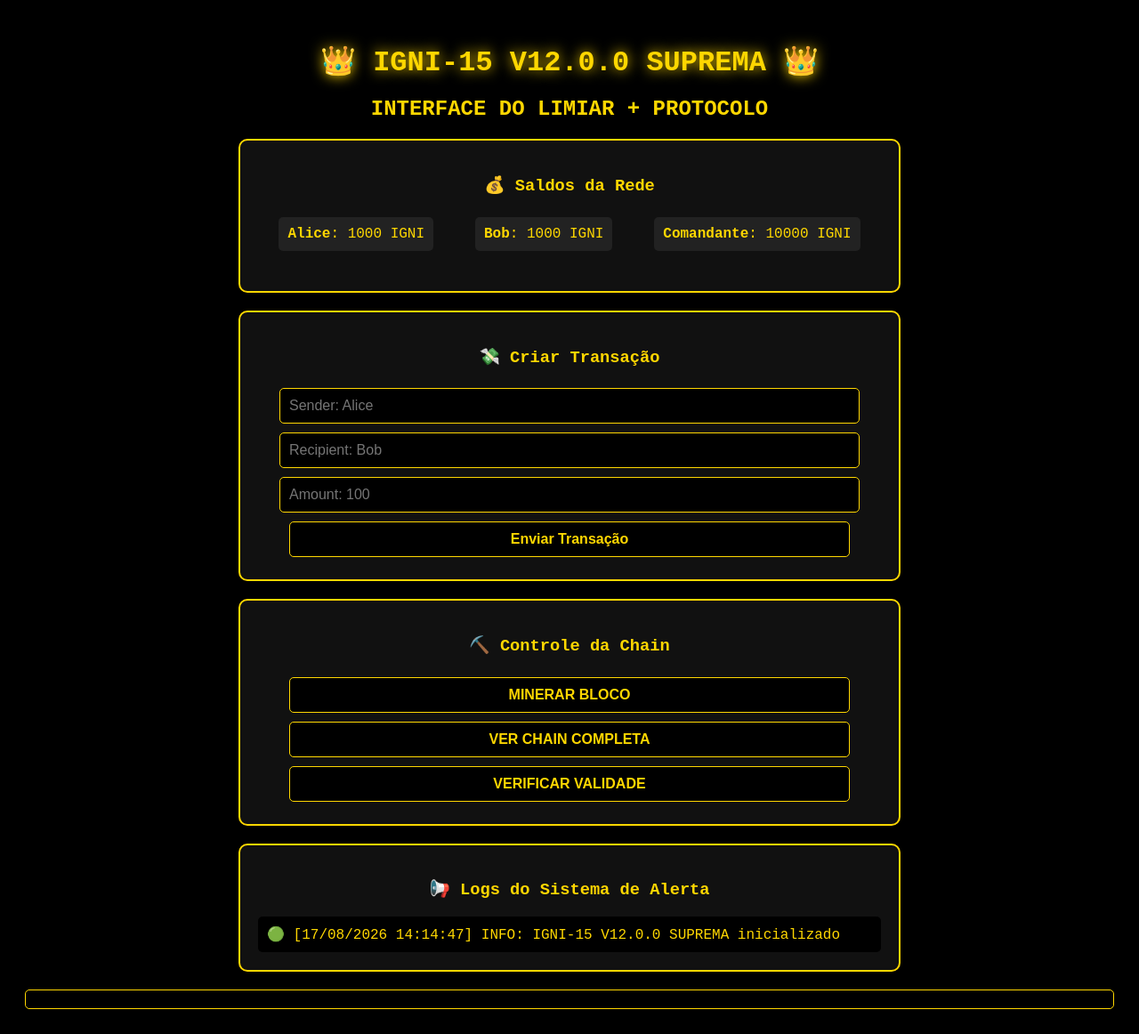
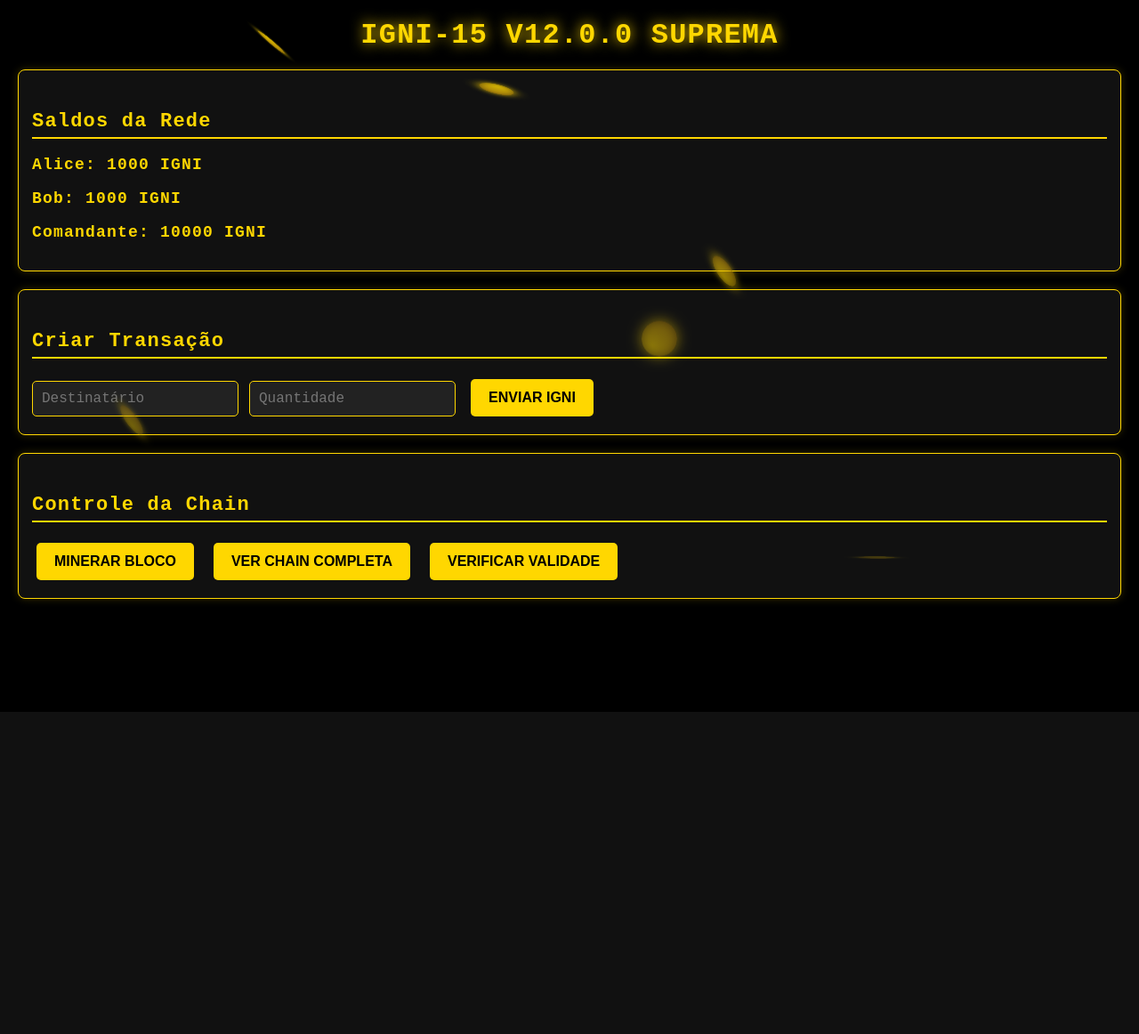
Before and after one commit to jairbpv/IGNI-15-LIMIAR-, a Flask app: page / in a window 1280 px wide. Shown: the whole page at 89% size. After the commit the page ends 800 px from the top, so only its background shows below. Run offline with Flask 3, Linux system fonts and the light colour scheme.

Commit message:
Atualizar o index.html

```diff
--- a/templates/index.html
+++ b/templates/index.html
@@ -1,159 +1,143 @@
+
 <!DOCTYPE html>
-<html lang="pt-br">
+<html lang="pt-BR">
 <head>
 <meta charset="UTF-8">
-<title>IGNI-15 V12.0.0 SUPREMA - Interface do Limiar</title>
+<meta name="viewport" content="width=device-width, initial-scale=1.0">
+<title>IGNI-15 V12.0.0 SUPREMA</title>
 <style>
+    /* IGNI-15 THEME MILITAR */
     body {
-    background: #000;
+        background: #000000;
         color: #FFD700;
         font-family: 'Courier New', monospace;
+        font-size: 18px; /* FONTE MAIOR */
+        letter-spacing: 1.2px;
+        font-weight: bold;
+        margin: 20px;
+        overflow-x: hidden;
+    }
+
+    h1 {
+        font-size: 32px; /* TÍTULO GRANDE */
+        text-shadow: 0 0 15px #FFD700;
         text-align: center;
-    padding: 20px;
+        margin-bottom: 20px;
     }
-h1 {
-    text-shadow: 0 0 15px #FFD700;
-    margin-bottom: 5px;
+
+    h2 {
+        font-size: 22px;
+        border-bottom: 2px solid #FFD700;
+        padding-bottom: 5px;
+        margin-top: 30px;
     }
-.container {
-    border: 2px solid #FFD700;
-    padding: 20px;
-    max-width: 700px;
-    margin: 20px auto;
-    border-radius: 10px;
+
+    .card {
         background: #111;
+        border: 1px solid #FFD700;
+        padding: 15px;
+        border-radius: 8px;
+        margin-bottom: 20px;
+        box-shadow: 0 0 10px rgba(255, 215, 0, 0.2);
     }
-input, button {
-    background-color: #000;
+
+    button {
+        font-size: 16px;
+        font-weight: bold;
+        padding: 12px 20px;
+        background: #FFD700;
+        color: #000;
+        border: none;
+        border-radius: 5px;
+        cursor: pointer;
+        margin: 5px;
+        transition: 0.3s;
+    }
+
+    button:hover {
+        box-shadow: 0 0 20px #FFD700;
+        transform: scale(1.05);
+    }
+
+    input {
+        font-size: 16px;
+        padding: 10px;
+        background: #222;
         color: #FFD700;
         border: 1px solid #FFD700;
-    padding: 10px;
-    margin: 5px;
-    width: 90%;
         border-radius: 5px;
-    font-size: 16px;
+        font-family: 'Courier New', monospace;
     }
-button {
-    cursor: pointer;
-    font-weight: bold;
+
+    /* MOEDAS 3D CAINDO */
+    .moeda {
+        position: fixed;
+        top: -50px;
+        width: 40px;
+        height: 40px;
+        background: radial-gradient(circle at 30% 30%, #FFD700, #B8860B);
+        border-radius: 50%;
+        box-shadow: 0 0 15px #FFD700, inset 0 0 10px rgba(0,0,0,0.4);
+        animation: cair linear forwards;
+        z-index: 9999;
+        transform-style: preserve-3d;
     }
-button:hover {
-    background-color: #FFD700;
-    color: #000;
-}
-#resultado {
-    margin-top: 20px;
-    white-space: pre-wrap;
-    text-align: left;
-    background: #000;
-    padding: 10px;
-    border-radius: 5px;
-    border: 1px solid #FFD700;
-}
-.saldo {
-    display: flex;
-    justify-content: space-around;
-    margin-bottom: 20px;
-    flex-wrap: wrap;
-}
-.saldo-item {
-    background: #222;
-    padding: 10px;
-    border-radius: 5px;
-    margin: 5px;
-}
-#logs {
-    text-align: left;
-    max-height: 200px;
-    overflow-y: auto;
-    background: #000;
-    padding: 10px;
-    border-radius: 5px;
+
+    @keyframes cair {
+        0% { transform: translateY(-50px) rotateY(0deg) rotateX(0deg); opacity: 1; }
+        100% { transform: translateY(110vh) rotateY(720deg) rotateX(360deg); opacity: 0; }
     }
 </style>
 </head>
 <body>
-<h1>👑 IGNI-15 V12.0.0 SUPREMA 👑</h1>
-<h2>INTERFACE DO LIMIAR + PROTOCOLO</h2>
 
-<div class="container">
-<h3>💰 Saldos da Rede</h3>
-<div id="saldos" class="saldo">Carregando...</div>
+<h1>IGNI-15 V12.0.0 SUPREMA</h1>
+
+<div class="card">
+    <h2>Saldos da Rede</h2>
+    <p>Alice: 1000 IGNI</p>
+    <p>Bob: 1000 IGNI</p>
+    <p>Comandante: 10000 IGNI</p>
 </div>
 
-<div class="container">
-<h3>💸 Criar Transação</h3>
-<input type="text" id="sender" placeholder="Sender: Alice">
-<input type="text" id="recipient" placeholder="Recipient: Bob">
-<input type="number" id="amount" placeholder="Amount: 100">
-<button onclick="criarTransacao()">Enviar Transação</button>
+<div class="card">
+    <h2>Criar Transação</h2>
+    <input type="text" placeholder="Destinatário">
+    <input type="number" placeholder="Quantidade">
+    <button onclick="soltarMoedas()">ENVIAR IGNI</button>
 </div>
 
-<div class="container">
-<h3>⛏️ Controle da Chain</h3>
-<button onclick="minerar()">MINERAR BLOCO</button>
-<button onclick="verChain()">VER CHAIN COMPLETA</button>
-<button onclick="verificar()">VERIFICAR VALIDADE</button>
+<div class="card">
+    <h2>Controle da Chain</h2>
+    <button onclick="soltarMoedas()">MINERAR BLOCO</button>
+    <button>VER CHAIN COMPLETA</button>
+    <button>VERIFICAR VALIDADE</button>
 </div>
 
-<div class="container">
-<h3>📢 Logs do Sistema de Alerta</h3>
-<div id="logs">Carregando logs...</div>
-</div>
+<script>
+    // FUNÇÃO PARA SOLTAR MOEDAS 3D
+    function criarMoeda() {
+        const moeda = document.createElement('div');
+        moeda.classList.add('moeda');
+        moeda.style.left = Math.random() * window.innerWidth + 'px';
+        moeda.style.animationDuration = 3 + Math.random() * 3 + 's';
+        document.body.appendChild(moeda);
 
-<div id="resultado"></div>
+        setTimeout(() => {
+            moeda.remove();
+        }, 6000);
+    }
 
-<script>
-const API_URL = window.location.origin;
-
-async function atualizar() {
-    try {
-        const res = await fetch(API_URL + '/chain');
-        const data = await res.json();
-
-        // Atualiza Saldos
-        document.getElementById('saldos').innerHTML = Object.entries(data.saldos)
-            .map(([k,v]) => `<div class="saldo-item"><b>${k}</b>: ${v} IGNI</div>`).join('');
-
-        // Atualiza Logs
-        document.getElementById('logs').innerText = data.logs;
-    } catch(e) {
-        console.log("Aguardando servidor...")
+    function soltarMoedas() {
+        // Solta 20 moedas de uma vez
+        for(let i = 0; i < 20; i++) {
+            setTimeout(criarMoeda, i * 100);
         }
     }
 
-async function criarTransacao() {
-    const s = document.getElementById('sender').value;
-    const r = document.getElementById('recipient').value;
-    const a = document.getElementById('amount').value;
-    const res = await fetch(API_URL + '/transactions/new', {
-        method: 'POST',
-        headers: {'Content-Type': 'application/json'},
-        body: JSON.stringify({sender: s, recipient: r, amount: parseFloat(a)})
-    });
-    document.getElementById('resultado').innerText = JSON.stringify(await res.json(), null, 2);
-    atualizar();
-}
+    // Chuva de moedas leve o tempo todo
+    setInterval(criarMoeda, 500);
+</script>
 
-async function minerar() {
-    document.getElementById('resultado').innerText = 'Minerando... Aguarde';
-    const res = await fetch(API_URL + '/mine');
-    document.getElementById('resultado').innerText = '✅ BLOCO MINERADO!\n' + JSON.stringify(await res.json(), null, 2);
-    atualizar();
-}
-
-async function verChain() {
-    const res = await fetch(API_URL + '/chain');
-    document.getElementById('resultado').innerText = JSON.stringify(await res.json(), null, 2);
-}
-
-async function verificar() {
-    const res = await fetch(API_URL + '/valid');
-    document.getElementById('resultado').innerText = 'STATUS: ' + JSON.stringify(await res.json(), null, 2);
-}
-
-atualizar();
-setInterval(atualizar, 3000); // Atualiza a cada 3 seg
-</script>
 </body>
 </html>
```
Lines whose indentation alone changed are shown as unchanged.
